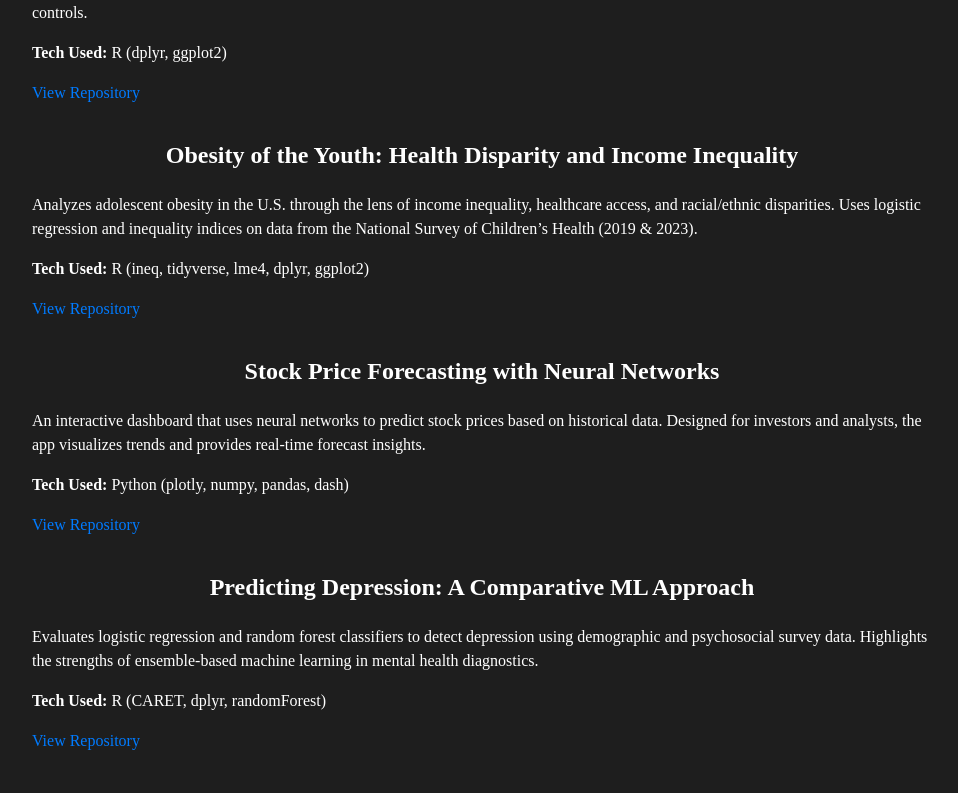
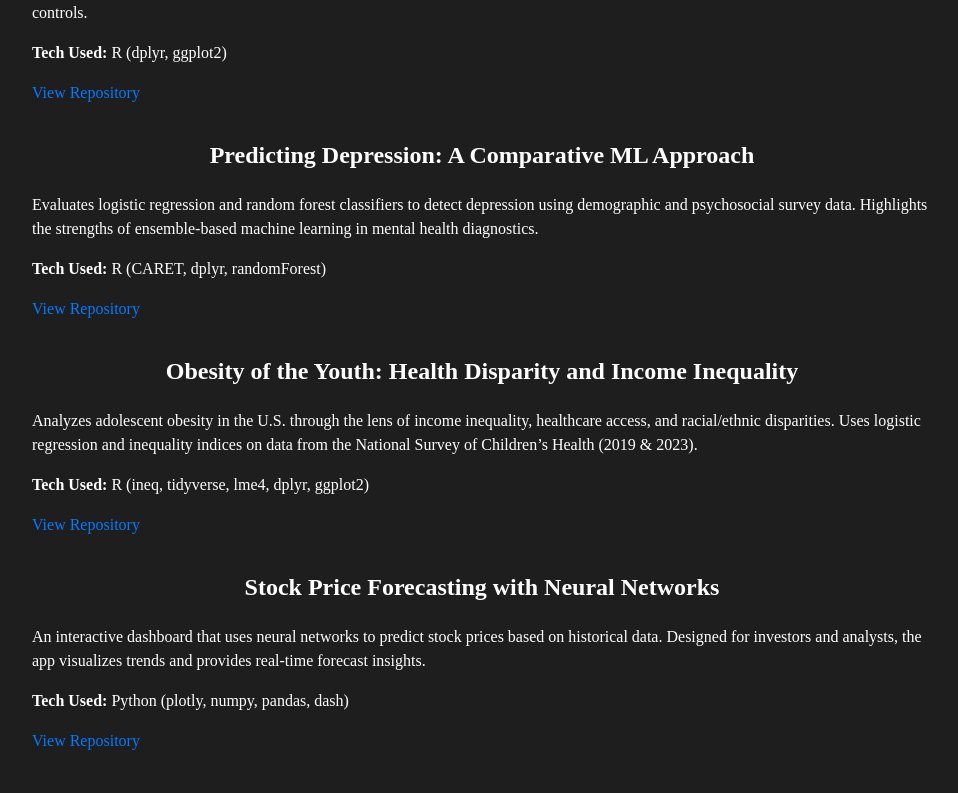
Before and after one commit to JonathanMa03/JonathanMa.github.io, a React (Vite) app: page /JonathanMa.github.io/projects in a window 1280 px wide. Shown: the part 260-1053 px from the top of the page, without its empty margins (190-1148 px from the left). Built offline with nearby package versions, Linux system fonts and the light colour scheme.

Commit message:
Update and deploy

```diff
--- a/src/pages/Projects.jsx
+++ b/src/pages/Projects.jsx
@@ -6,6 +6,13 @@ function Projects() {
         "Explores how weekday and weekend alcohol consumption relate to student academic performance, and whether gender moderates this relationship. Built with a linear regression framework including interaction terms and over 30 demographic, behavioral, and socioeconomic controls.",
       tech: "R (dplyr, ggplot2)",
       link: "https://github.com/JonathanMa03/Applied-Statistics-Final-Project?tab=readme-ov-file",
+    },
+    {
+      name: "Predicting Depression: A Comparative ML Approach",
+      description:
+        "Evaluates logistic regression and random forest classifiers to detect depression using demographic and psychosocial survey data. Highlights the strengths of ensemble-based machine learning in mental health diagnostics.",
+      tech: "R (CARET, dplyr, randomForest)",
+      link: "https://github.com/JonathanMa03/Depression-Prediction",
     },
     {
       name: "Obesity of the Youth: Health Disparity and Income Inequality",
@@ -22,12 +29,13 @@ function Projects() {
       link: "https://github.com/JonathanMa03/Stock-Forecaster",
     },
     {
-      name: "Predicting Depression: A Comparative ML Approach",
+      name: "Market Behavior Analysis",
       description:
-        "Evaluates logistic regression and random forest classifiers to detect depression using demographic and psychosocial survey data. Highlights the strengths of ensemble-based machine learning in mental health diagnostics.",
-      tech: "R (CARET, dplyr, randomForest)",
-      link: "https://github.com/JonathanMa03/Depression-Prediction",
+        "An interactive dashboard that uses the yfinance API to view return behavior through market shocks lik the '08 Crisis or COVID-Pandemic, a good quick history visualization",
+      tech: "Python (matplotlib, seaborn, sklearn)",
+      link: "https://github.com/JonathanMa03/Market-Shock-Behavior",
     },
+
   ];
 
   return (
```
